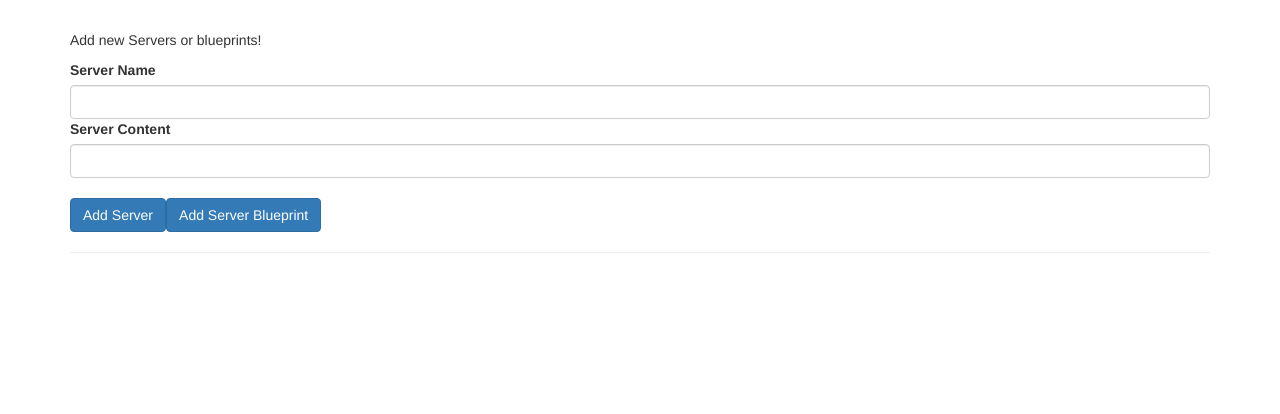
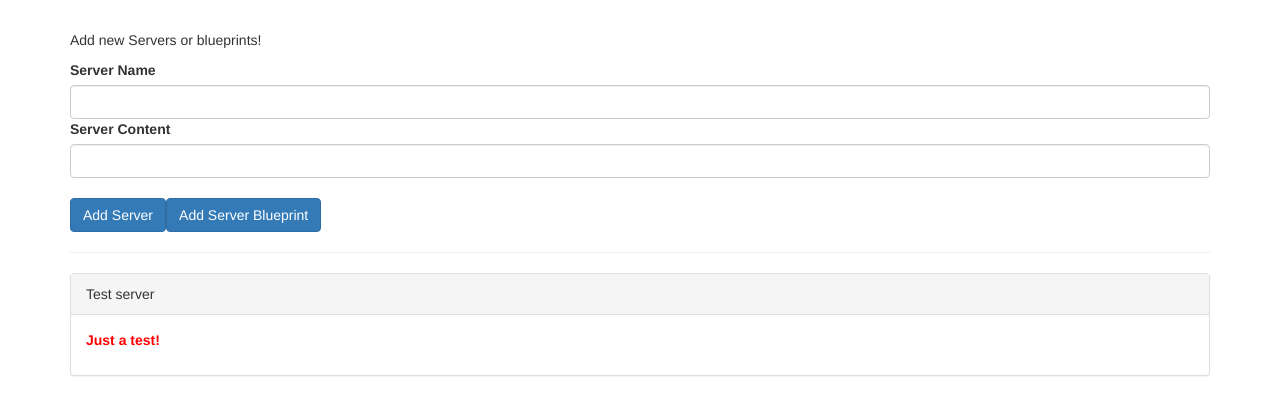
Before and after one commit to Felix-gto/angular_udemy_components-databinding-directives, an Angular app: page / in a window 1280 px wide. Shown: the top 414 px of the page. Built offline with nearby package versions, Linux system fonts and the light colour scheme.

Commit message:
Binding to Custom Properties and assigning an Alias to Custom Properties - Completed

```diff
--- a/src/app/app.component.html
+++ b/src/app/app.component.html
@@ -4,7 +4,9 @@
 
   <div class="row">
     <div class="col-xs-12">
-      <app-server-element *ngFor="let element of serverElements"></app-server-element>
+      <app-server-element
+      *ngFor="let serverElement of serverElements"
+      [srvElement]="serverElement"></app-server-element>
     </div>
   </div>
 
--- a/src/app/app.component.ts
+++ b/src/app/app.component.ts
@@ -6,5 +6,7 @@ import { Component } from '@angular/core';
   styleUrls: ['./app.component.css']
 })
 export class AppComponent {
-  serverElements = [];
+
+  // Declare Server element object: create an Test server example
+  serverElements = [{type: 'server', name: 'Test server', content: 'Just a test!'}];
 }
--- a/src/app/cockpit/cockpit.component.ts
+++ b/src/app/cockpit/cockpit.component.ts
@@ -15,19 +15,19 @@ export class CockpitComponent implements OnInit {
   }
 
   onAddServer() {
-    this.serverElements.push({
-      type: 'server',
-      name: this.newServerName,
-      content: this.newServerContent
-    });
+    // this.serverElements.push({
+    //   type: 'server',
+    //   name: this.newServerName,
+    //   content: this.newServerContent
+    // });
   }
 
   onAddBlueprint() {
-    this.serverElements.push({
-      type: 'blueprint',
-      name: this.newServerName,
-      content: this.newServerContent
-    });
+    // this.serverElements.push({
+    //   type: 'blueprint',
+    //   name: this.newServerName,
+    //   content: this.newServerContent
+    // });
   }
 
 }
--- a/src/app/server-element/server-element.component.ts
+++ b/src/app/server-element/server-element.component.ts
@@ -1,4 +1,4 @@
-import { Component, OnInit } from '@angular/core';
+import { Component, OnInit, Input } from '@angular/core';
 
 @Component({
   selector: 'app-server-element',
@@ -7,6 +7,9 @@ import { Component, OnInit } from '@angular/core';
 })
 export class ServerElementComponent implements OnInit {
 
+  // define the element as an object: properties and types.   ->   @Input() and import Input to be able to use it in a parent component (app.component)
+  @Input('srvElement') element: {type: string, name: string, content: string};
+
   constructor() { }
 
   ngOnInit(): void {
```
